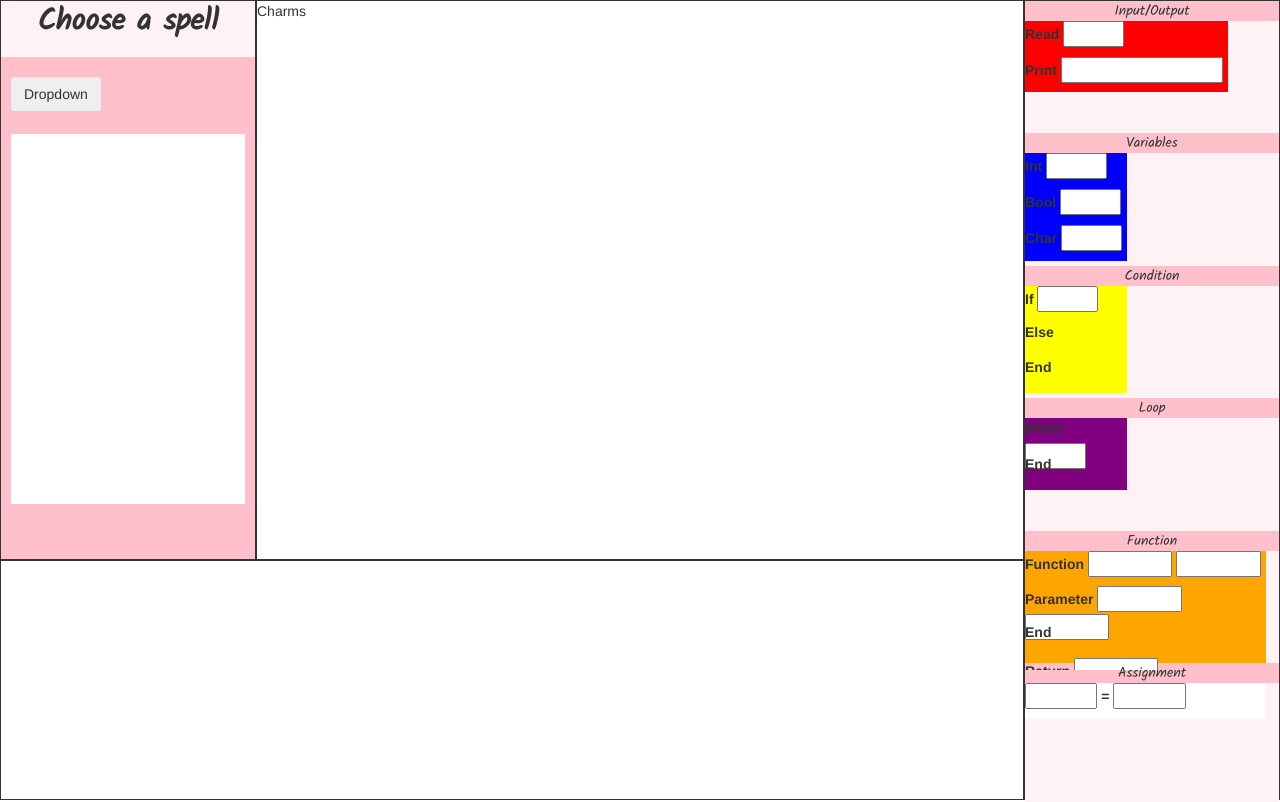
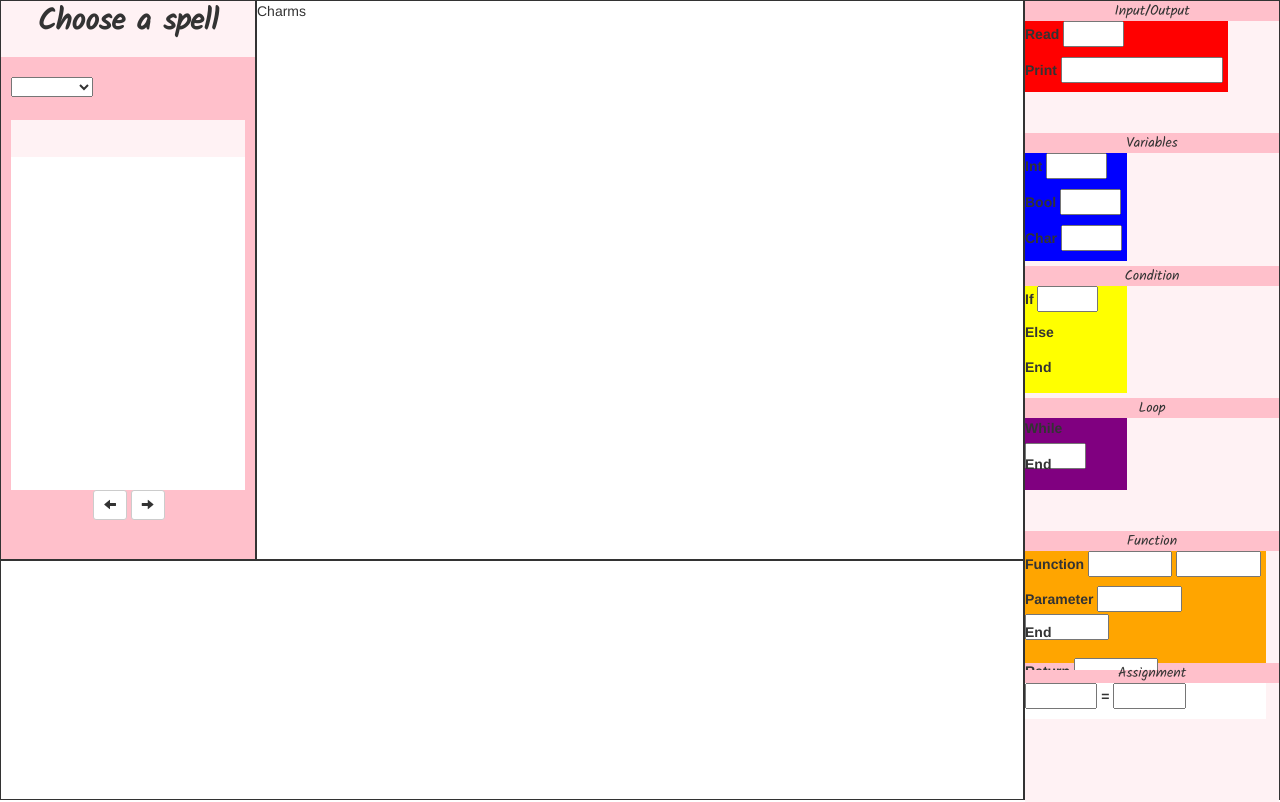
Before and after one commit to renysaldivar/Charms, a Django app: page / in a window 1280 px wide. Run offline with Django 3.2, Linux system fonts and the light colour scheme; some libraries are stand-ins or nearby versions.

Commit message:
Adds js file to handle the functions of the instructions

```diff
--- a/CharmsProject/CharmsApp/static/index.css
+++ b/CharmsProject/CharmsApp/static/index.css
@@ -133,6 +133,44 @@
   width: 100%;
 }
 
+.spell-name {
+  background-color: #fff2f4;
+  font-family: 'Kalam', cursive;
+  font-size: 25px;
+  height: 10%;
+  text-align:center;
+  width: 100%;
+}
+
+.spell-content {
+  background-color: #0000;
+  height: 90%;
+  width: 100%;
+}
+
+#spell-description {
+  font-family: 'Kalam', cursive;
+  font-size: 20px;
+  padding: 10% 5%;
+  display: none;
+}
+
+#spell-todo {
+  font-family: 'Kalam', cursive;
+  font-size: 15px;
+  padding: 10% 5%;
+  display: none;
+}
+
+.instructions-navigator {
+  height: 10%;
+  width: 100%;
+}
+
+.arrows {
+  margin-left: 35%;
+}
+
 #output {
   border-style: solid;
   border-width: 1px;
--- /dev/null
+++ b/CharmsProject/CharmsApp/static/instructions.js
@@ -0,0 +1,70 @@
+$(document).ready(function () {
+  var spellName = "";
+
+  $("#dropdown-spell").on('change', function() {
+    if ($(this).val() == '') {
+      spellName = "";
+      $("#spell-name").text(spellName);
+      hideSpellDescription();
+      hideSpellTodo();
+    } else if ($(this).val() == 'levitation') {
+      spellName = "Levitation";
+      $("#spell-name").text(spellName);
+      showSpellDescription();
+      hideSpellTodo();
+    } else {
+      spellName = "Freezing";
+      $("#spell-name").text(spellName);
+      showSpellDescription();
+      hideSpellTodo();
+    }
+  });
+
+  $("#left-button").click(function(){
+    if (spellName != "") {
+      showSpellDescription();
+      hideSpellTodo();
+    }
+  });
+
+  $("#right-button").click(function(){
+    if (spellName != "") {
+      hideSpellDescription();
+      showSpellTodo();
+    }
+  });
+
+  function showSpellDescription() {
+    document.getElementById("spell-description").style.display = "block";
+    $("#description-label").text(getDescriptionText());
+  }
+
+  function hideSpellDescription() {
+    document.getElementById("spell-description").style.display = "none";
+  }
+
+  function showSpellTodo() {
+    document.getElementById("spell-todo").style.display = "block";
+    $("#todo-label").text(getTodoText());
+  }
+
+  function hideSpellTodo() {
+    document.getElementById("spell-todo").style.display = "none";
+  }
+
+  function getDescriptionText() {
+    if (spellName == "Levitation") {
+      return "There is not better way to test your magical skills, than trying to do this spell. The Levitation charm is used to make any object fly, or levitate."
+    } else {
+      return "If you ever want to immobilize any target, this is the spell you want to try. The Freezing charm can stop the actions of any object or living thing."
+    }
+  }
+
+  function getTodoText() {
+    if (spellName == "Levitation") {
+      return "Create a function called Levitation that receives an int variable called height as a parameter. This function should return the height times 2."
+    } else {
+      return "Create a function called Freeze that receives a bool variable called dangerousMagicalCreature as a parameter. If the variable is equal to true, print the following statement: 'Immobulus'. On the other hand, if the variable is equal to false, print the following: 'No need to freeze this magical creature'."
+    }
+  }
+});
--- a/CharmsProject/CharmsApp/templates/instructions.html
+++ b/CharmsProject/CharmsApp/templates/instructions.html
@@ -1,3 +1,5 @@
+{% load static %}
+<script src="{% static "instructions.js" %}"></script>
 <div class='instructions-header'>
   <div class='instructions-title'>
     <label>Choose a spell</label>
@@ -5,15 +7,32 @@
 </div>
 
 <div class='instructions-body'>
-  <div class="dropdown">
-    <button class="btn btn-secondary dropdown-toggle" type="button" id="dropdownMenu2" data-toggle="dropdown" aria-haspopup="true" aria-expanded="false">
-      Dropdown
-    </button>
-    <div class="dropdown-menu" aria-labelledby="dropdownMenu2">
-      <button class="dropdown-item" type="button">Levitation</button>
-      <button class="dropdown-item" type="button">Freezing</button>
+  <select id="dropdown-spell">
+    <option value=""></option>
+    <option value="levitation">Levitation</option>
+    <option value="freezing">Freezing</option>
+  </select>
+  <div class='instructions-spell'>
+    <div class='spell-name'>
+      <label id='spell-name'></label>
+    </div>
+    <div class='spell-content'>
+      <div id='spell-description'>
+        <label id='description-label'></label>
+      </div>
+      <div id='spell-todo'>
+        <label id='todo-label'></label>
+      </div>
     </div>
   </div>
-  <div class='instructions-spell'>
+  <div class='instructions-navigator'>
+    <div class='arrows'>
+      <button type="button" class="btn btn-default btn-sm" id='left-button'>
+        <span class="glyphicon glyphicon-arrow-left"></span>
+      </button>
+      <button type="button" class="btn btn-default btn-sm" id='right-button'>
+        <span class="glyphicon glyphicon-arrow-right"></span>
+      </button>
+    </div>
   </div>
 </div>
```
